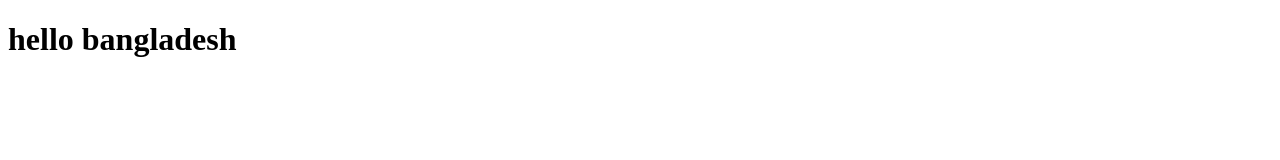
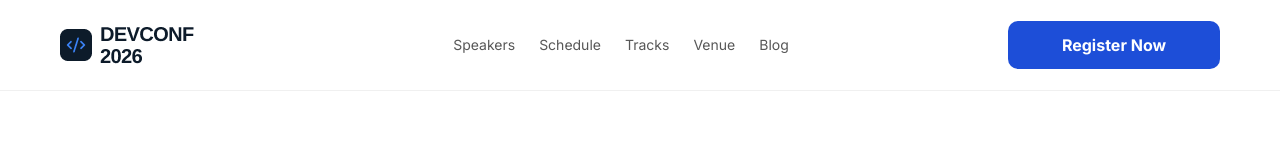
Before and after one commit to nasir00773i/assignment-1, a plain HTML site: page index.html in a window 1280 px wide. Drawn offline with Linux system fonts and the light colour scheme.

Commit message:
header section completed

```diff
--- a/index.html
+++ b/index.html
@@ -5,8 +5,31 @@
     <meta name="viewport" content="width=device-width, initial-scale=1.0">
     <title>assignment</title>
     <link rel="stylesheet" href="./style.css">
+
+    <!-- font family add -->
+    <link rel="preconnect" href="https://fonts.googleapis.com">
+    <link rel="preconnect" href="https://fonts.gstatic.com" crossorigin>
+    <link href="https://fonts.googleapis.com/css2?family=Inter:ital,opsz,wght@0,14..32,100..900;1,14..32,100..900&display=swap" rel="stylesheet">
 </head>
 <body>
-    <h1>hello bangladesh</h1>
+    <!-- header section start -->
+     <section class="header_section">
+        <div class="container">
+          <div class="header">
+            <img class="logo-img" src="./assets/logo.png" alt="logo image">
+            <nav class="menu">
+                <ul class="menu_bar">
+                    <li class="menu_items"><a href="#">Speakers</a></li>
+                    <li class="menu_items"><a href="#">Schedule</a></li>
+                    <li class="menu_items"><a href="#">Tracks</a></li>
+                    <li class="menu_items"><a href="#">Venue</a></li>
+                    <li class="menu_items"><a href="#">Blog</a></li>
+                </ul>
+            </nav>
+            <div class="header_btn"><a class="main_button" href="#">Register Now</a></div>
+         </div>
+        </div>
+
+     </section>
 </body>
 </html>
--- a/style.css
+++ b/style.css
@@ -0,0 +1,57 @@
+* {
+    font-family: "Inter", sans-serif;
+}
+
+body{
+    margin: 0px;
+}
+
+/* header css start */
+
+.header_section{
+    padding: 16px 60px;
+    border-bottom: 1px solid rgba(0, 0, 0, 0.06);
+}
+
+.container{
+    max-width: 1320px;
+    margin: 0px auto;
+}
+
+.header{
+    display: flex;
+    flex-direction: row;
+    justify-content: space-between;
+    align-items: center;
+
+}
+.menu_bar {
+    display: flex;
+    flex-direction: row;
+    gap: 24px;
+}
+.menu_items {
+    list-style: none;
+}
+
+.menu_items a{
+    text-decoration: none;
+    font-size: 14px;
+    color: #575757;
+    line-height: 25.6px;
+    font-weight: 400;
+}
+
+a.main_button {
+    display: block;
+    width: 188px;
+    color: #fff;
+    font-size: 16px;
+    line-height: 24px;
+    text-align: center;
+    font-weight: bold;
+    text-decoration: none;
+    background-color: #1D4ED8;
+    padding: 12px;
+    border-radius: 10px;
+}
```
